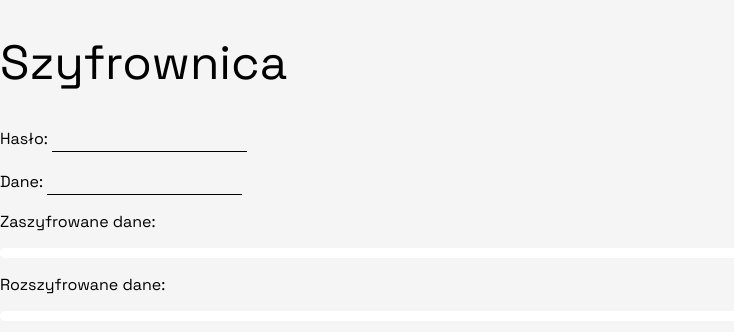
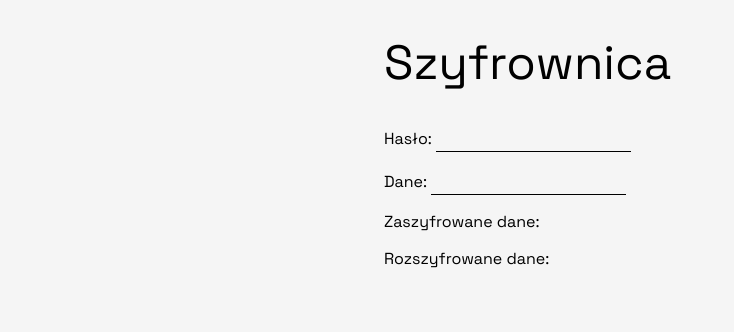
Before and after one commit to malyvsen/malyvsen.github.io, a React (Vite) app: page /szyfrownica in a window 1280 px wide. Shown: the top 332 px of the page, without its empty margins (0-734 px from the left). Built offline with nearby package versions, Linux system fonts and the light colour scheme.

Commit message:
efat(szyfrownica): increase legibility

```diff
--- a/src/szyfrownica/index.tsx
+++ b/src/szyfrownica/index.tsx
@@ -29,7 +29,14 @@ function Szyfrownica() {
   };
 
   return (
-    <>
+    <div
+      style={{
+        display: "flex",
+        flexDirection: "column",
+        alignItems: "center",
+      }}
+    >
+      <div style={{ width: "min(50%, 32em)" }}>
         <h1>Szyfrownica</h1>
         <form onSubmit={handleSubmit}>
           <p>
@@ -51,10 +58,11 @@ function Szyfrownica() {
           <button type="submit" style={{ display: "none" }} />
         </form>
         <p>Zaszyfrowane dane:</p>
-      <pre>{encryptedData?.join(", ")}</pre>
+        <p>{encryptedData?.join(", ")}</p>
         <p>Rozszyfrowane dane: </p>
-      <pre>{decryptedData}</pre>
-    </>
+        <p style={{ wordBreak: "break-all" }}>{decryptedData}</p>
+      </div>
+    </div>
   );
 }
 
```
Lines whose indentation alone changed are shown as unchanged.
